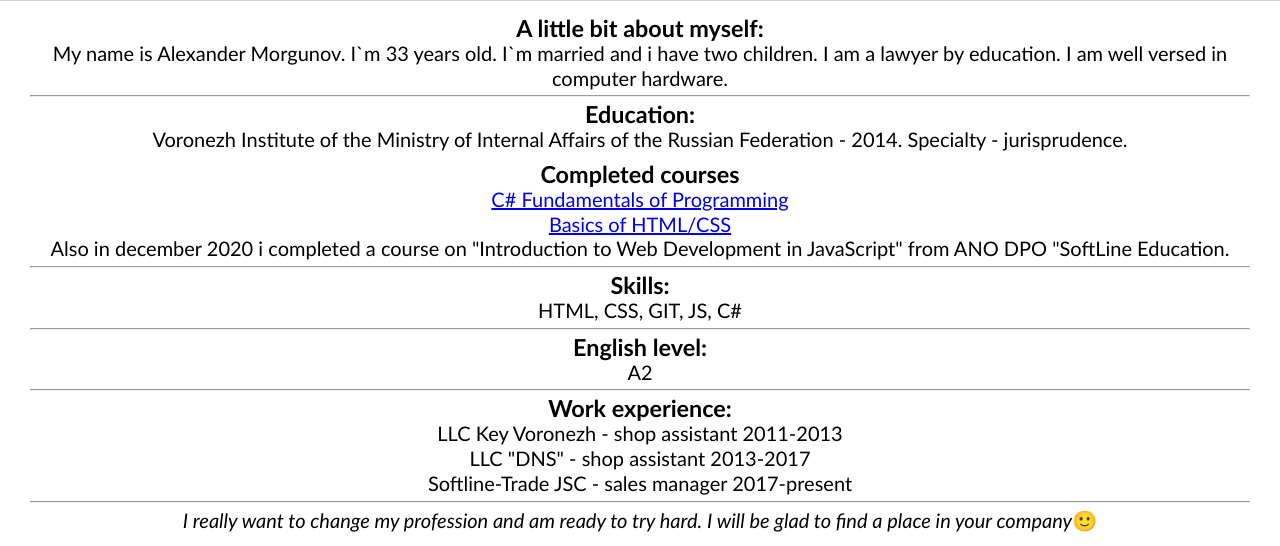
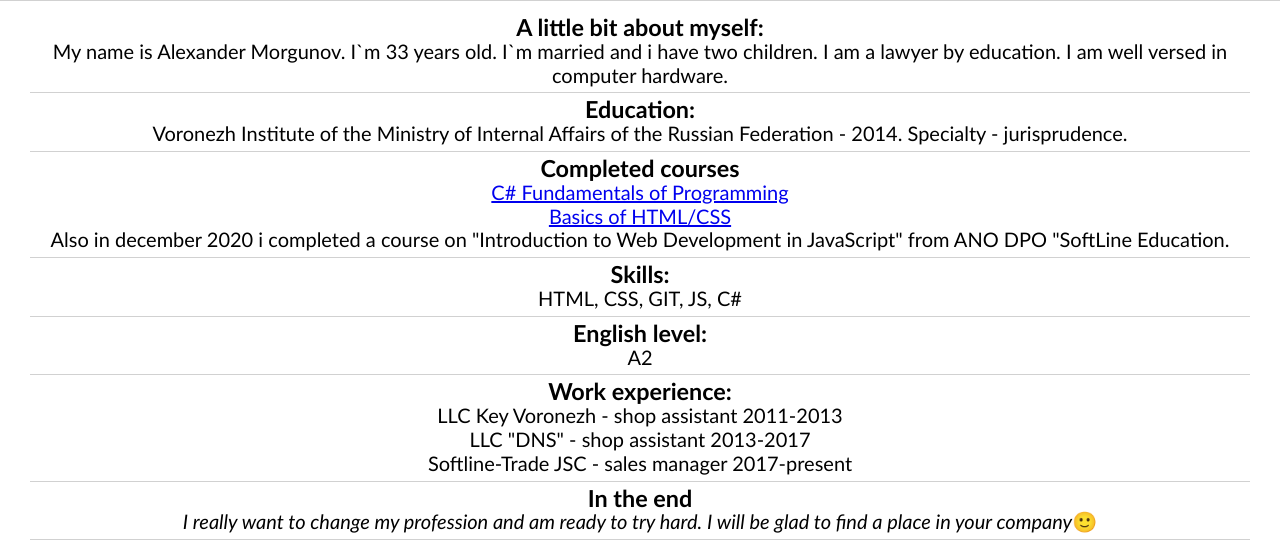
Before and after one commit to AlexanderMorgunov/rsschool-cv, a plain HTML site: page index.html in a window 1280 px wide. Shown: the part 222-768 px from the top of the page. Drawn offline with Linux system fonts and the light colour scheme.

Commit message:
refactor:remove <hr> and add border-bottom

```diff
--- a/assets/style.css
+++ b/assets/style.css
@@ -46,9 +46,10 @@ header {
   padding: 5px 30px;
 }
 .wrapper > ul > li > section {
-  line-height: 124%;
+  line-height: 119%;
   font-size: 20px;
   padding: 5px;
+  border-bottom: solid rgb(209, 209, 209) 1px;
 }
 ul {
   list-style-type: none;
--- a/index.html
+++ b/index.html
@@ -22,8 +22,7 @@
         <a href="tel:+7(952)540-35-70"> +7(952)540-35-70</a>
         | email:
         <a href="mailto:morgunowaleks@yandex.ru">morgunowaleks@yandex.ru</a> |
-        <a href="https://vk.com/id494710294">VK</a> |
-        Voronezh
+        <a href="https://vk.com/id494710294">VK</a> | Voronezh
       </div>
     </header>
     <main>
@@ -33,52 +32,73 @@
             <section>
               <h3>A little bit about myself:</h3>
               My name is Alexander Morgunov. I`m 33 years old. I`m married and i
-              have two children. I am a lawyer by education. I am well versed in computer hardware.
+              have two children. I am a lawyer by education. I am well versed in
+              computer hardware.
+            </section>
           </li>
-          <hr>
-          <li> <section>
-            <h3>Education:</h3>
-            Voronezh Institute of the Ministry of Internal Affairs of the Russian Federation - 2014.
-            Specialty - jurisprudence.
-          </section></li>
+          <li>
+            <section>
+              <h3>Education:</h3>
+              Voronezh Institute of the Ministry of Internal Affairs of the
+              Russian Federation - 2014. Specialty - jurisprudence.
+            </section>
+          </li>
           <li>
             <section>
               <h3>Completed courses</h3>
               <ul>
-                <li><a href="https://stepik.org/cert/394096">C# Fundamentals of Programming</a></li>
-                <li><a href="https://beonmax.com/certificates/0ab65e6786f8e97147e123d084d784a7/ru/"> Basics of HTML/CSS</a></li>
-                <li>Also in december 2020 i completed a course on
-                  "Introduction to Web Development in JavaScript" from ANO DPO
-                  "SoftLine Education.</li>
+                <li>
+                  <a href="https://stepik.org/cert/394096"
+                    >C# Fundamentals of Programming</a
+                  >
+                </li>
+                <li>
+                  <a
+                    href="https://beonmax.com/certificates/0ab65e6786f8e97147e123d084d784a7/ru/"
+                  >
+                    Basics of HTML/CSS</a
+                  >
+                </li>
+                <li>
+                  Also in december 2020 i completed a course on "Introduction to
+                  Web Development in JavaScript" from ANO DPO "SoftLine
+                  Education.
+                </li>
               </ul>
             </section>
           </li>
-          <hr>
-          <li><section>
-            <h3>Skills:</h3>
-            HTML, CSS, GIT, JS, C#
-          </section></li>
-          <hr>
+          <li>
+            <section>
+              <h3>Skills:</h3>
+              HTML, CSS, GIT, JS, C#
+            </section>
+          </li>
           <li>
             <section>
               <h3>English level:</h3>
               A2
             </section>
           </li>
-          <hr>
           <li>
             <section>
               <h3>Work experience:</h3>
               <ul>
                 <li>LLC Key Voronezh - shop assistant 2011-2013</li>
                 <li>LLC "DNS" - shop assistant 2013-2017</li>
-                <li>Softline-Trade JSC - sales manager 2017-present </li>
+                <li>Softline-Trade JSC - sales manager 2017-present</li>
                 <li></li>
               </ul>
             </section>
           </li>
-          <hr>
-          <li><section><i> I really want to change my profession and am ready to try hard. I will be glad to find a place in your company</i>🙂</section></li>
+          <li>
+            <section>
+              <h3>In the end</h3>
+              <i>
+                I really want to change my profession and am ready to try hard.
+                I will be glad to find a place in your company</i
+              >🙂
+            </section>
+          </li>
         </ul>
       </div>
     </main>
```
